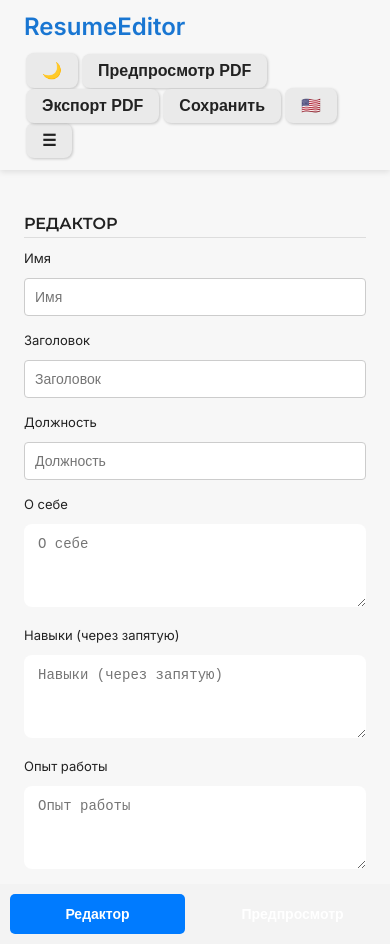
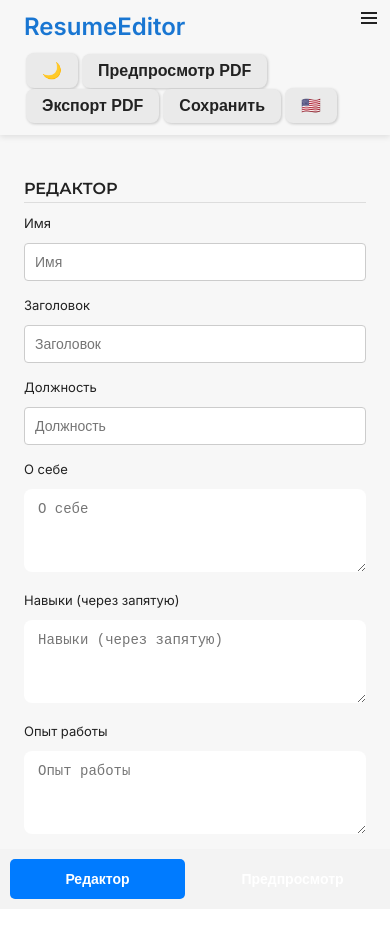
Before and after one commit to maestrotype/resume-editor, a React (Create React App) app in the folder client/: page / in a window 390 px wide. After the commit the page ends 909 px from the top, so only its background shows below. Built offline with nearby package versions, Linux system fonts and the light colour scheme.

Commit message:
add animation menu

```diff
--- a/client/src/App.js
+++ b/client/src/App.js
@@ -31,9 +31,11 @@ function App() {
   const [pdfFormat, setPdfFormat] = useState("a4");
 
   const toggleTheme = () => {
-    setTheme(theme === "light" ? "dark" : "light");
-    document.documentElement.classList.toggle("dark", theme === "light");
+    const newTheme = theme === "light" ? "dark" : "light";
+    setTheme(newTheme);
+    document.documentElement.setAttribute("data-theme", newTheme);
   };
+
 
   const handlePreviewPDF = () => {
     if (!previewRef.current) return;
--- a/client/src/components/Header.jsx
+++ b/client/src/components/Header.jsx
@@ -44,11 +44,9 @@ function Header({ toggleTheme, currentTheme, handlePreviewPDF, handleExportPDF,
             {t('templates')}
           </Link>
         </nav>
-        {menuOpen && (
-        <button className="menu-close" onClick={toggleMenu} aria-label="Close Menu">
-          ❌
-        </button>
-      )}
+        <div className="menu-toggle" onClick={toggleMenu} aria-label="Menu Toggle">
+          <div className={`icon-toggle ${menuOpen ? 'close' : ''}`}></div>
+        </div>
       </div>
 
       <div className={`custom-button ${menuOpen ? 'hidden' : ''}`}>
@@ -71,10 +69,6 @@ function Header({ toggleTheme, currentTheme, handlePreviewPDF, handleExportPDF,
         <button onClick={toggleLanguage} className="icon-button">
           {i18n.language === "en" ? "🇷🇺" : "🇺🇸"}
         </button>
-
-        <button className="menu-toggle" onClick={toggleMenu} aria-label="Menu Toggle">
-          ☰
-        </button>
       </div>
     </header>
   );
--- a/client/src/styles.css
+++ b/client/src/styles.css
@@ -5,6 +5,7 @@
   --color-input-bg: #fff;
   --color-input-border: #ccc;
   --color-primary: #1976d2;
+  --color-icon: #222;
 }
 
 [data-theme="dark"] {
@@ -14,6 +15,7 @@
   --color-input-bg: #1e1e1e;
   --color-input-border: #333;
   --color-primary: #90caf9;
+  --color-icon: #e0e0e0;
 }
 
 :root,
@@ -456,6 +458,56 @@ h3 {
     display: block;
   }
 
+  .icon-toggle {
+    height: 16px;
+    width: 2px;
+    right: 10px;
+    background-color: var(--color-icon);
+    position: relative;
+    rotate: 90deg;
+    transition-duration: 0.5s
+  }
+
+  .icon-toggle::after {
+    content: "";
+    height: 16px;
+    width: 2px;
+    background-color: var(--color-icon);
+    position: absolute;
+    rotate: 0deg;
+    left: 5px;
+  }
+
+  .icon-toggle::before {
+    content: "";
+    height: 16px;
+    width: 2px;
+    background-color: var(--color-icon);
+    position: absolute;
+    rotate: 0deg;
+    left: -5px;
+  }
+
+  .icon-toggle.close {
+    rotate: 45deg;
+  }
+
+  .icon-toggle.close::after {
+    rotate: 270deg;
+    top: 0;
+    left: 0;
+  }
+
+  .icon-toggle.close::before {
+    display: none;
+  }
+
+  .menu-toggle {
+    position: absolute;
+    top: 10px;
+    right: 10px;
+  }
+
   .app {
     flex-direction: column;
     padding: 0px;
--- a/client/src/styles/header.css
+++ b/client/src/styles/header.css
@@ -105,15 +105,17 @@ header nav a:hover {
     }
 
     .nav {
-        display: none;
+        display: flex;
         flex-direction: column;
         width: 100%;
         background: var(--color-bg);
-        padding: 1rem 0;
+        max-height: 0;
+        overflow: hidden;
+        transition: max-height 0.7s 0s;
     }
 
     .nav.open {
-        display: flex;
+        max-height: 300px;
     }
 
     .menu-toggle {
```
